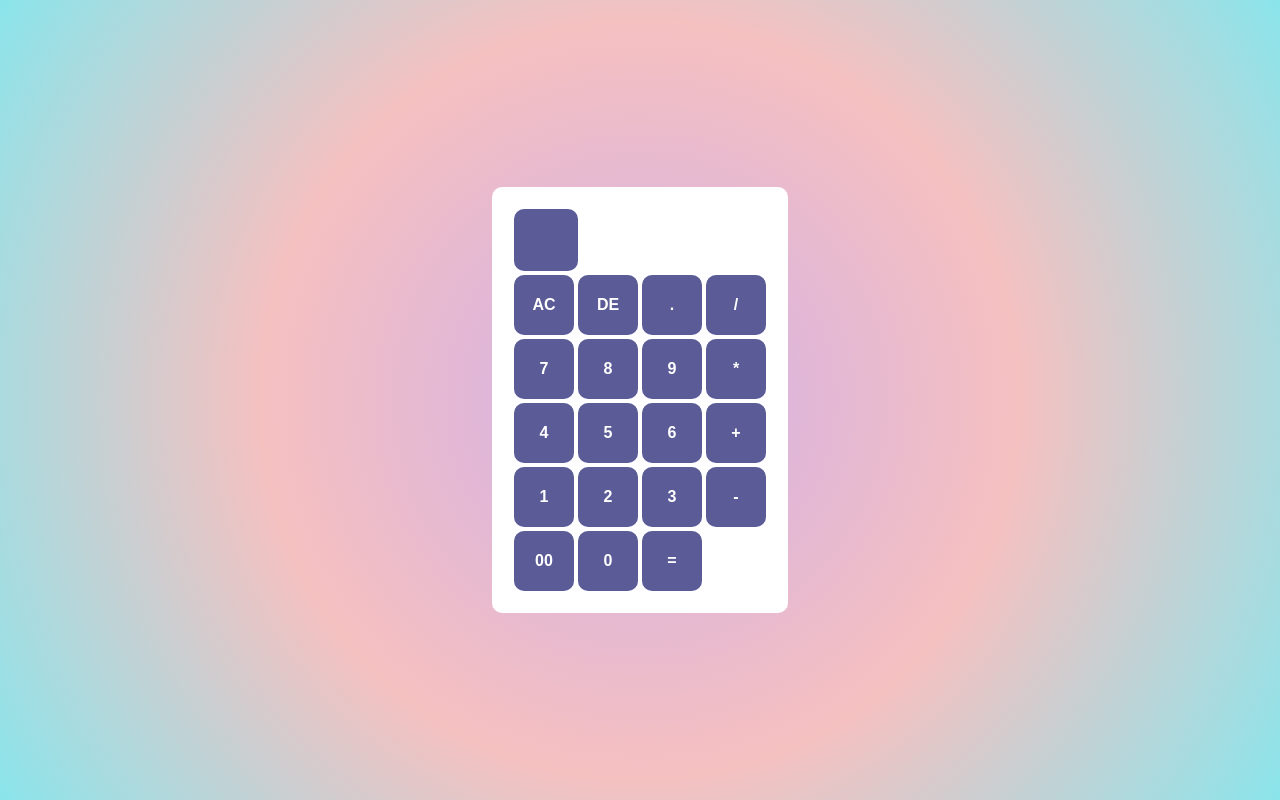
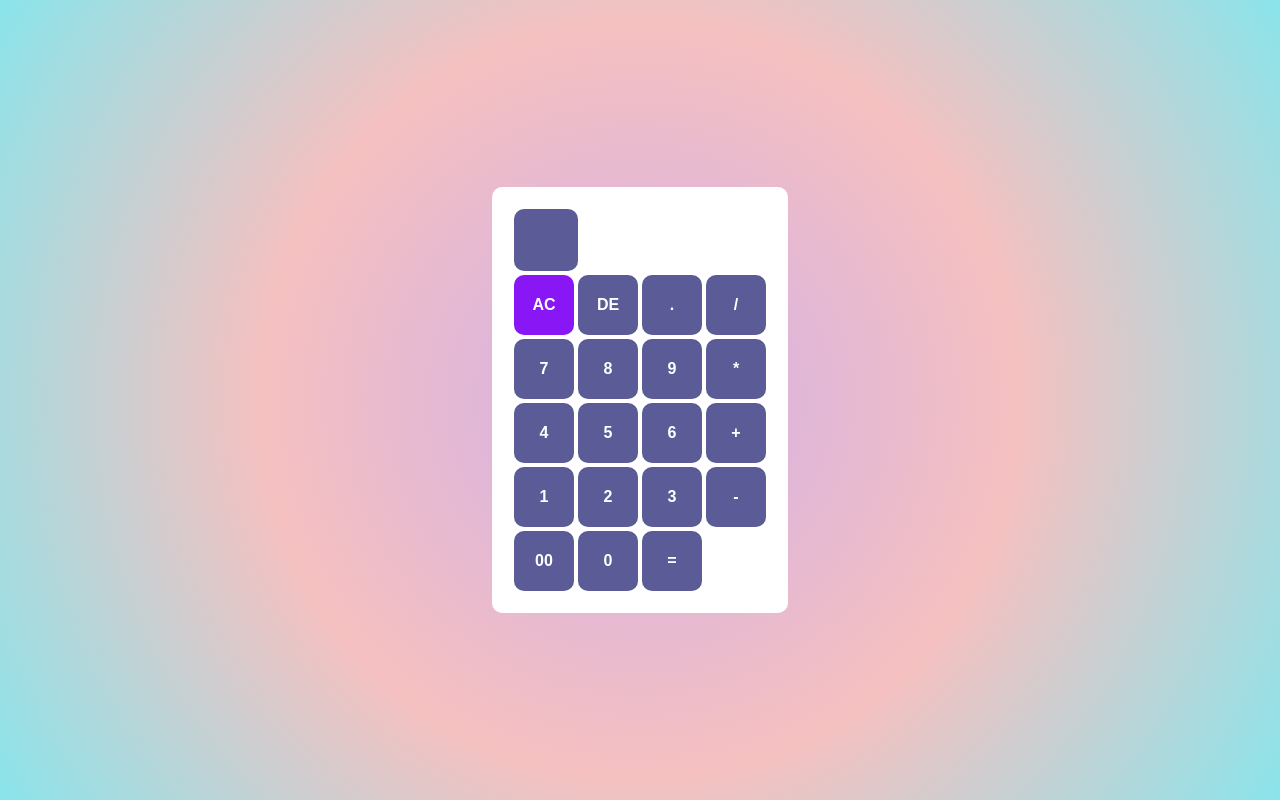
Before and after one commit to sahil0286/calculator, a React (Create React App) app: page / in a window 1280 px wide. In both pictures the pointer is over the input "AC". Built offline with nearby package versions, Linux system fonts and the light colour scheme.

Commit message:
Update App.css

```diff
--- a/src/App.css
+++ b/src/App.css
@@ -32,3 +32,7 @@ form input {
     font-weight: bolder;
     cursor: pointer;
 }
+
+form input[type="button"]:hover {
+    background-color: rgb(137, 22, 245);
+}
```
